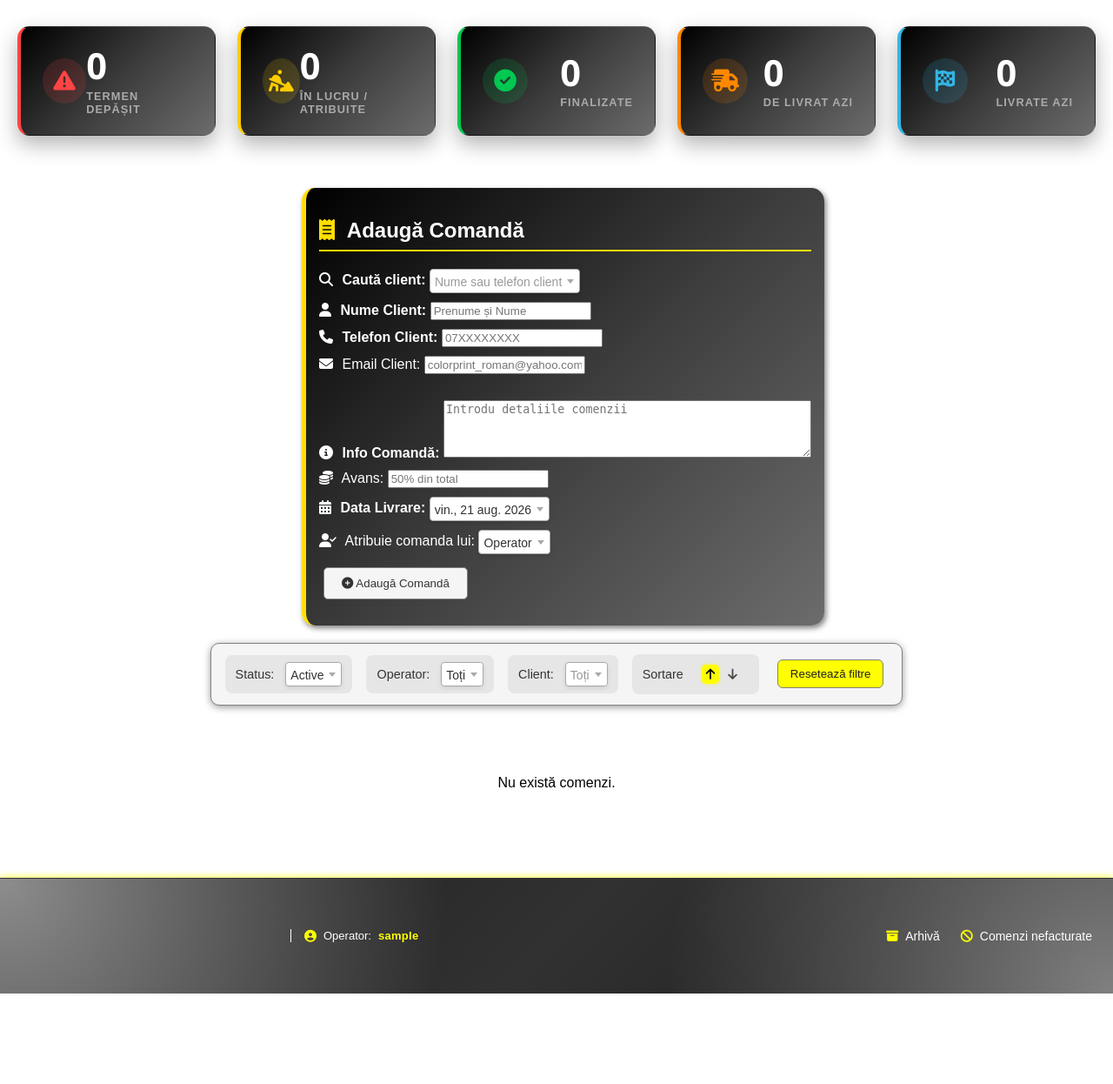
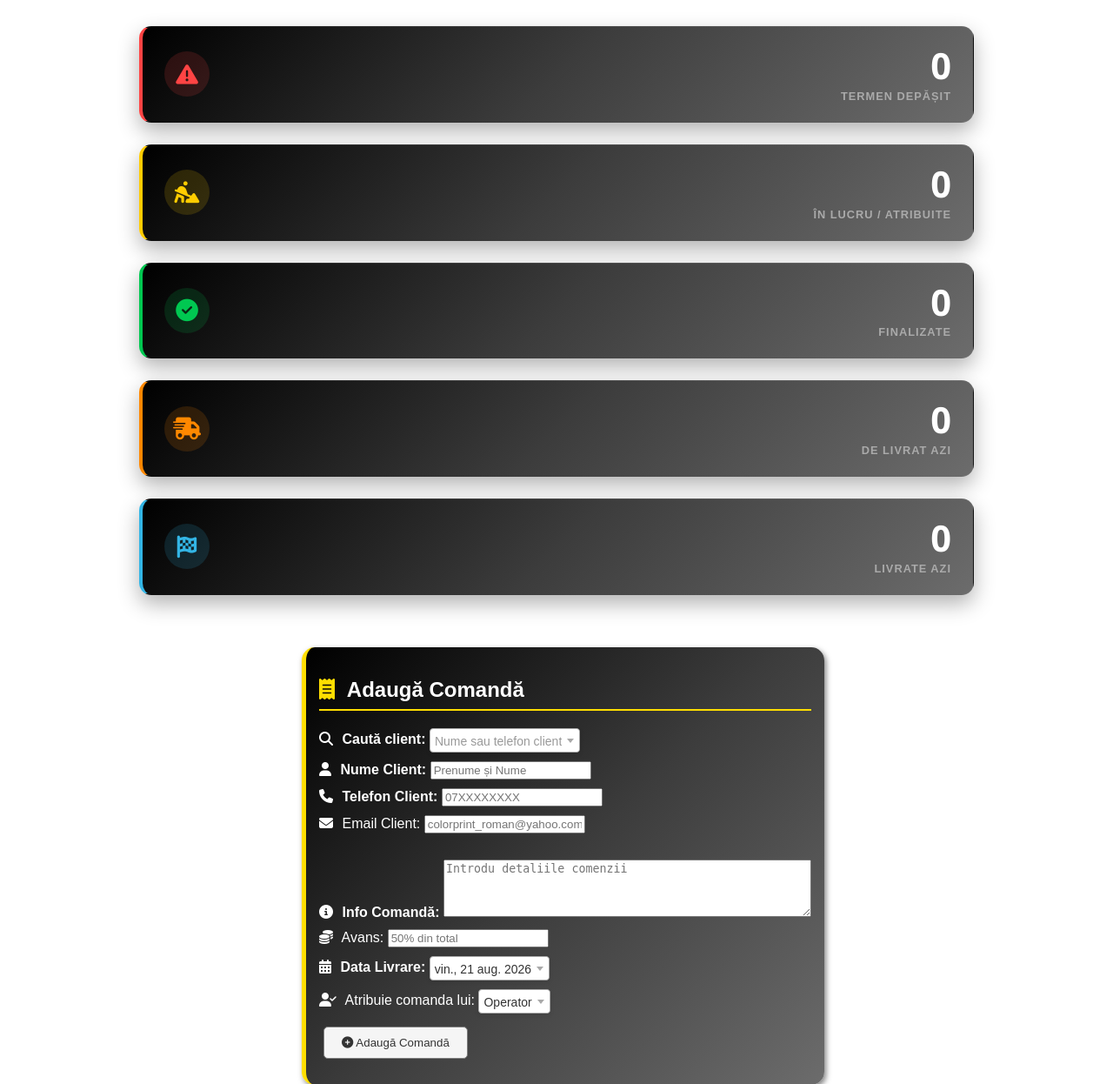
Before and after one commit to stefanlnte/ordermanagement, a PHP site: page /dashboard.php in a window 1280 px wide. Shown: the part 370-1616 px from the top of the page at 87% size. Before the commit the page ends 1512 px from the top, so only its background shows below. Run offline with PHP 8.4, Linux system fonts and the light colour scheme; the visitor is signed in with stand-in values (Sample User, id 1); data that the repository does not hold is empty; some libraries are stand-ins or nearby versions; some web fonts are replaced; grey boxes are pictures that could not be loaded.

Commit message:
minor fix

```diff
--- a/styles.css
+++ b/styles.css
@@ -349,6 +349,23 @@ div.pagination :hover {
     flex: 1;
     min-width: 0; /* Ensures desktop flex layout permits shrinking */
     margin-top: 12px;
+  }
+}
+
+@media (max-width: 1500px) {
+  .stats-banner {
+    flex-direction: column;
+    gap: 15px;
+    margin: 20px 15px;
+    width: 75%;
+    justify-self: center;
+  }
+  .stat-card {
+    padding: 18px 22px;
+  }
+  .stat-info h3 {
+    font-size: 2.2rem;
+    justify-content: end;
   }
 }
 
@@ -2160,23 +2177,3 @@ textarea {
   display: block;
   opacity: 1;
 }
-
-@media (max-width: 768px) {
-  #orderSliderPanel {
-    width: 100%;
-  }
-}
-/* Responsivitate pentru ecrane mici */
-@media (max-width: 768px) {
-  .stats-banner {
-    flex-direction: column;
-    gap: 15px;
-    margin: 20px 15px;
-  }
-  .stat-card {
-    padding: 18px 22px;
-  }
-  .stat-info h3 {
-    font-size: 2.2rem;
-  }
-}
```
